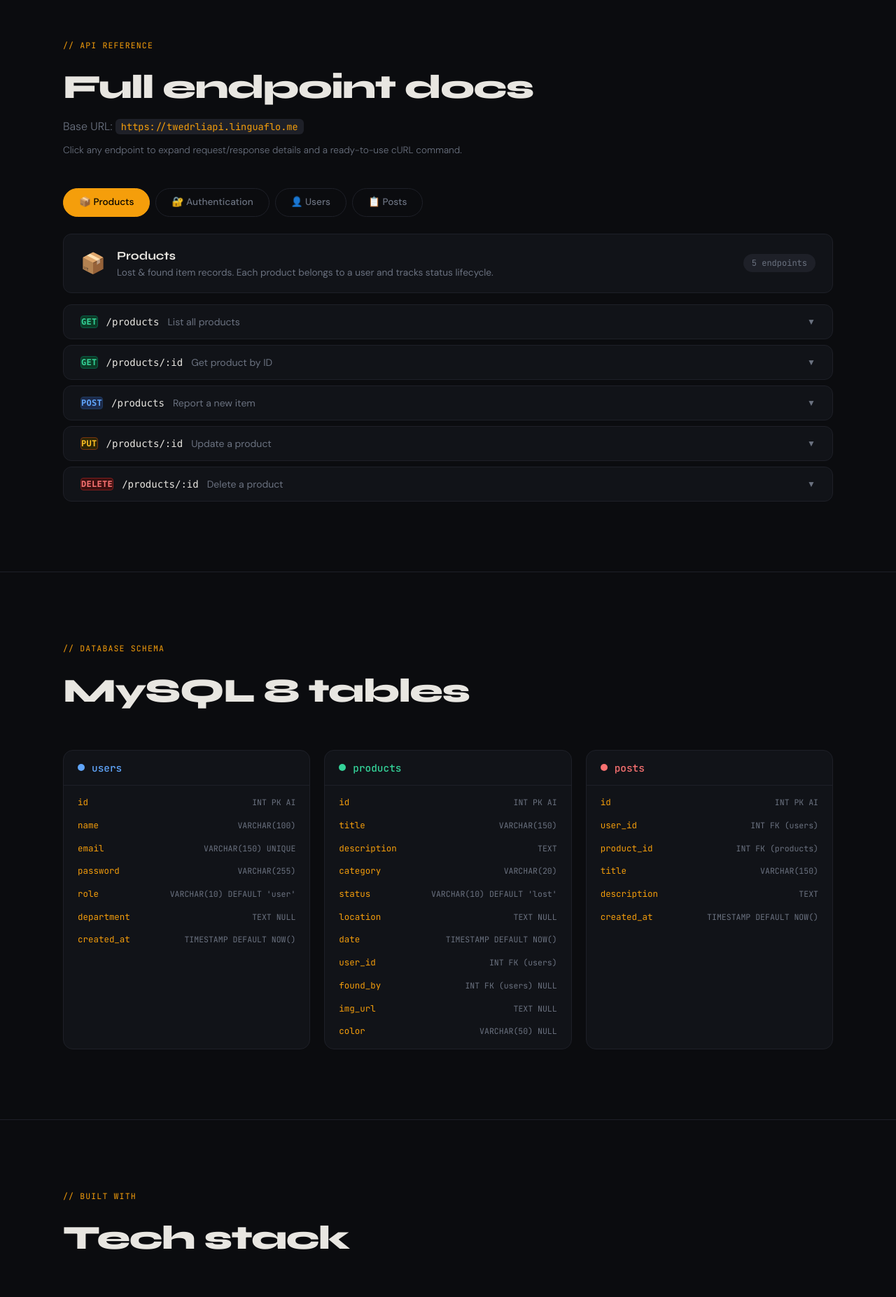
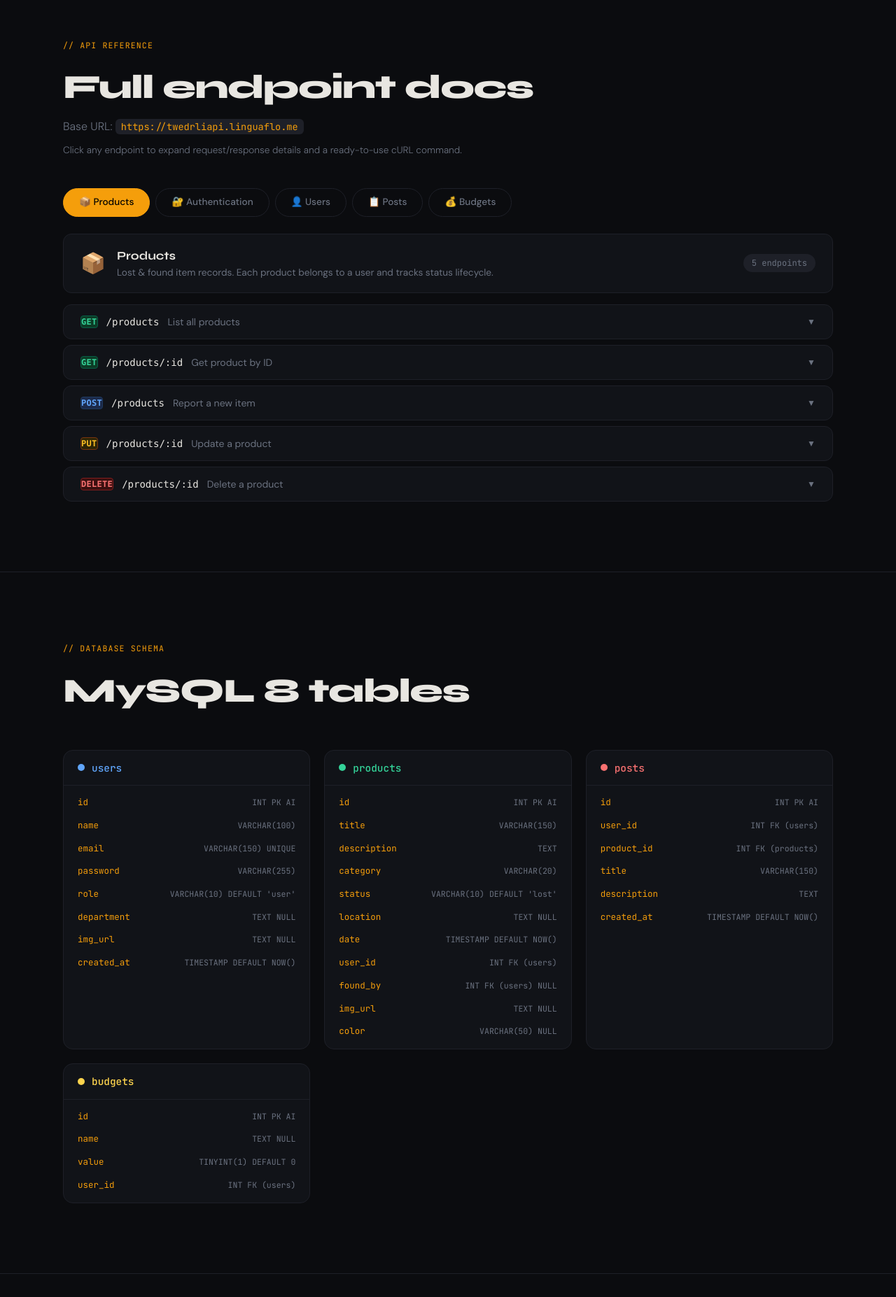
Before and after one commit to issamkebdani780/TwedrliApi, a React (Vite) app: page / in a window 1280 px wide. Shown: the part 1745-3599 px from the top of the page at 70% size. Built offline with nearby package versions, Linux system fonts and the light colour scheme.

Commit message:
add budget router and img url

```diff
--- a/src/data/apiGroups.js
+++ b/src/data/apiGroups.js
@@ -112,8 +112,8 @@ export const API_GROUPS = [
         method: "GET",
         path: "/users",
         summary: "List all users",
-        desc: "Returns id, name, email, role, department, created_at — password is excluded.",
-        response: `[\n  {\n    "id": 1,\n    "name": "Yacine Belkadi",\n    "email": "y.belkadi@univ-tlemcen.dz",\n    "role": "admin",\n    "department": "info",\n    "created_at": "2025-01-15T09:22:00.000Z"\n  }\n]`,
+        desc: "Returns id, name, email, role, department, img_url, created_at — password is excluded.",
+        response: `[\n  {\n    "id": 1,\n    "name": "Yacine Belkadi",\n    "email": "y.belkadi@univ-tlemcen.dz",\n    "role": "admin",\n    "department": "info",\n    "img_url": "https://example.com/avatar.jpg",\n    "created_at": "2025-01-15T09:22:00.000Z"\n  }\n]`,
       },
       {
         method: "GET",
@@ -121,7 +121,7 @@ export const API_GROUPS = [
         summary: "Get user by email",
         desc: "Useful for login lookups. Returns 404 if not found.",
         params: [{ name: "email", type: "string", desc: "User email address" }],
-        response: `{\n  "id": 2,\n  "name": "Sara Boudjemaa",\n  "email": "sara@univ-tlemcen.dz",\n  "role": "user",\n  "department": "sm"\n}`,
+        response: `{\n  "id": 2,\n  "name": "Sara Boudjemaa",\n  "email": "sara@univ-tlemcen.dz",\n  "role": "user",\n  "department": "sm",\n  "img_url": "https://example.com/avatar.jpg"\n}`,
       },
       {
         method: "POST",
@@ -134,6 +134,7 @@ export const API_GROUPS = [
           { name: "password", type: "string", required: true },
           { name: "role", type: "enum", required: false, desc: "user (default) | admin" },
           { name: "department", type: "text", required: false },
+          { name: "img_url", type: "string", required: false },
         ],
         response: `{ "message": "User created", "userId": 5 }`,
       },
@@ -147,6 +148,7 @@ export const API_GROUPS = [
           { name: "email", type: "string", required: false },
           { name: "role", type: "enum", required: false },
           { name: "department", type: "text", required: false },
+          { name: "img_url", type: "string", required: false },
         ],
         response: `{ "message": "User updated successfully" }`,
       },
@@ -216,4 +218,58 @@ export const API_GROUPS = [
       },
     ],
   },
+  {
+    key: "budgets",
+    label: "Budgets",
+    emoji: "💰",
+    color: C.amber,
+    desc: "Manage user budgets.",
+    endpoints: [
+      {
+        method: "GET",
+        path: "/budgets",
+        summary: "List all budgets",
+        desc: "Returns all budgets in the system.",
+        response: `[\n  {\n    "id": 1,\n    "name": "Books",\n    "value": 1,\n    "user_id": 3\n  }\n]`,
+      },
+      {
+        method: "GET",
+        path: "/budgets/:id",
+        summary: "Get budgets by user ID",
+        desc: "Returns all budgets associated with a specific user ID.",
+        params: [{ name: "id", type: "integer", desc: "User ID" }],
+        response: `[\n  {\n    "id": 1,\n    "name": "Food",\n    "value": 1,\n    "user_id": 3\n  }\n]`,
+      },
+      {
+        method: "POST",
+        path: "/budgets",
+        summary: "Create a budget",
+        desc: "Creates a new budget entry.",
+        body: [
+          { name: "name", type: "string", required: true, desc: "Budget name" },
+          { name: "value", type: "integer", required: true, desc: "Budget value (e.g., tinyint)" },
+          { name: "user_id", type: "integer", required: true, desc: "Associated User ID" },
+        ],
+        response: `{ "message": "Budget created successfully", "id": 5 }`,
+      },
+      {
+        method: "PUT",
+        path: "/budgets/:id",
+        summary: "Update a budget",
+        desc: "Updates the value field of a specific budget by its ID.",
+        params: [{ name: "id", type: "integer", desc: "Budget ID" }],
+        body: [
+          { name: "value", type: "integer", required: true, desc: "New budget value" },
+        ],
+        response: `{ "message": "Budget updated successfully" }`,
+      },
+      {
+        method: "DELETE",
+        path: "/budgets/:id",
+        summary: "Delete a budget",
+        desc: "Removes a budget entry by its ID.",
+        response: `{ "message": "Budget deleted successfully" }`,
+      },
+    ],
+  },
 ];
--- a/src/data/schema.js
+++ b/src/data/schema.js
@@ -11,6 +11,7 @@ export const SCHEMA = [
       { name: "password", type: "VARCHAR(255)" },
       { name: "role", type: "VARCHAR(10) DEFAULT 'user'" },
       { name: "department", type: "TEXT NULL" },
+      { name: "img_url", type: "TEXT NULL" },
       { name: "created_at", type: "TIMESTAMP DEFAULT NOW()" },
     ],
   },
@@ -43,6 +44,16 @@ export const SCHEMA = [
       { name: "created_at", type: "TIMESTAMP DEFAULT NOW()" },
     ],
   },
+  {
+    table: "budgets",
+    color: "#FCD34D",
+    fields: [
+      { name: "id", type: "INT PK AI" },
+      { name: "name", type: "TEXT NULL" },
+      { name: "value", type: "TINYINT(1) DEFAULT 0" },
+      { name: "user_id", type: "INT FK (users)" },
+    ],
+  },
 ];
 
 export const CONSTRAINTS = [];
```
